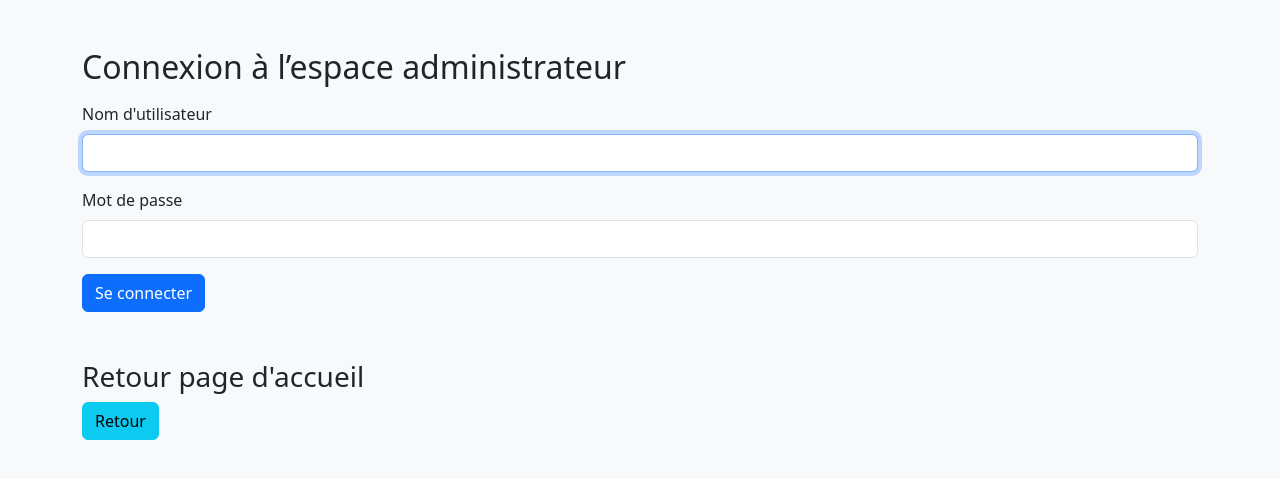
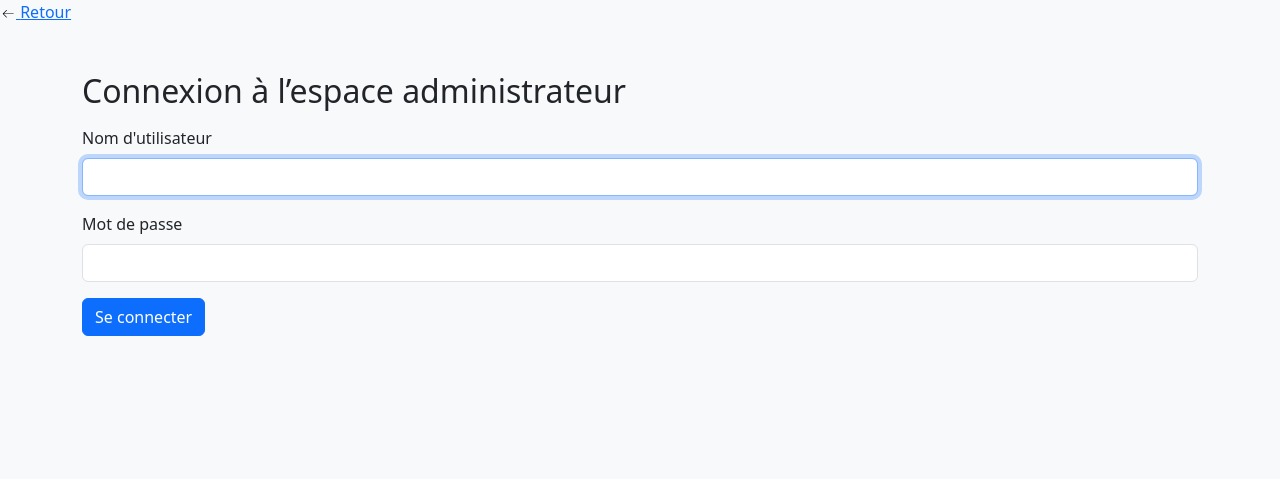
Before and after one commit to Marvillet/projetweb_groupe6, a PHP site: page /login.php in a window 1280 px wide. Shown: the top 479 px of the page. Run offline with PHP 8.4, Linux system fonts and the light colour scheme.

Commit message:
login ajout bouton retour

```diff
--- a/back/login.php
+++ b/back/login.php
@@ -32,6 +32,17 @@ if ($_SERVER["REQUEST_METHOD"] == "POST") {
     <link href="https://cdn.jsdelivr.net/npm/bootstrap@5.3.3/dist/css/bootstrap.min.css" rel="stylesheet">
 </head>
 <body class="bg-light">
+<div class="back">
+    <a href="../front/accueil.html" target="">
+        <svg height="16" width="16" xmlns="http://www.w3.org/2000/svg" version="1.1"
+             viewBox="0 0 1024 1024">
+            <path
+                    d="M874.690416 495.52477c0 11.2973-9.168824 20.466124-20.466124 20.466124l-604.773963 0 188.083679 188.083679c7.992021 7.992021 7.992021 20.947078 0 28.939099-4.001127 3.990894-9.240455 5.996574-14.46955 5.996574-5.239328 0-10.478655-1.995447-14.479783-5.996574l-223.00912-223.00912c-3.837398-3.837398-5.996574-9.046027-5.996574-14.46955 0-5.433756 2.159176-10.632151 5.996574-14.46955l223.019353-223.029586c7.992021-7.992021 20.957311-7.992021 28.949332 0 7.992021 8.002254 7.992021 20.957311 0 28.949332l-188.073446 188.073446 604.753497 0C865.521592 475.058646 874.690416 484.217237 874.690416 495.52477z">
+            </path>
+        </svg>
+        <span>Retour</span>
+    </a>
+</div>
 <div class="container mt-5">
     <h2>Connexion à l’espace administrateur</h2>
     <?php if ($error): ?>
@@ -49,9 +60,5 @@ if ($_SERVER["REQUEST_METHOD"] == "POST") {
         <button type="submit" class="btn btn-primary">Se connecter</button>
     </form>
 </div>
-<div class="container mt-5">
-    <h3>Retour page d'accueil</h3>
-    <a href="../front/accueil.html" class="btn btn-info" target="">Retour</a>
-</div>
 </body>
 </html>
```
